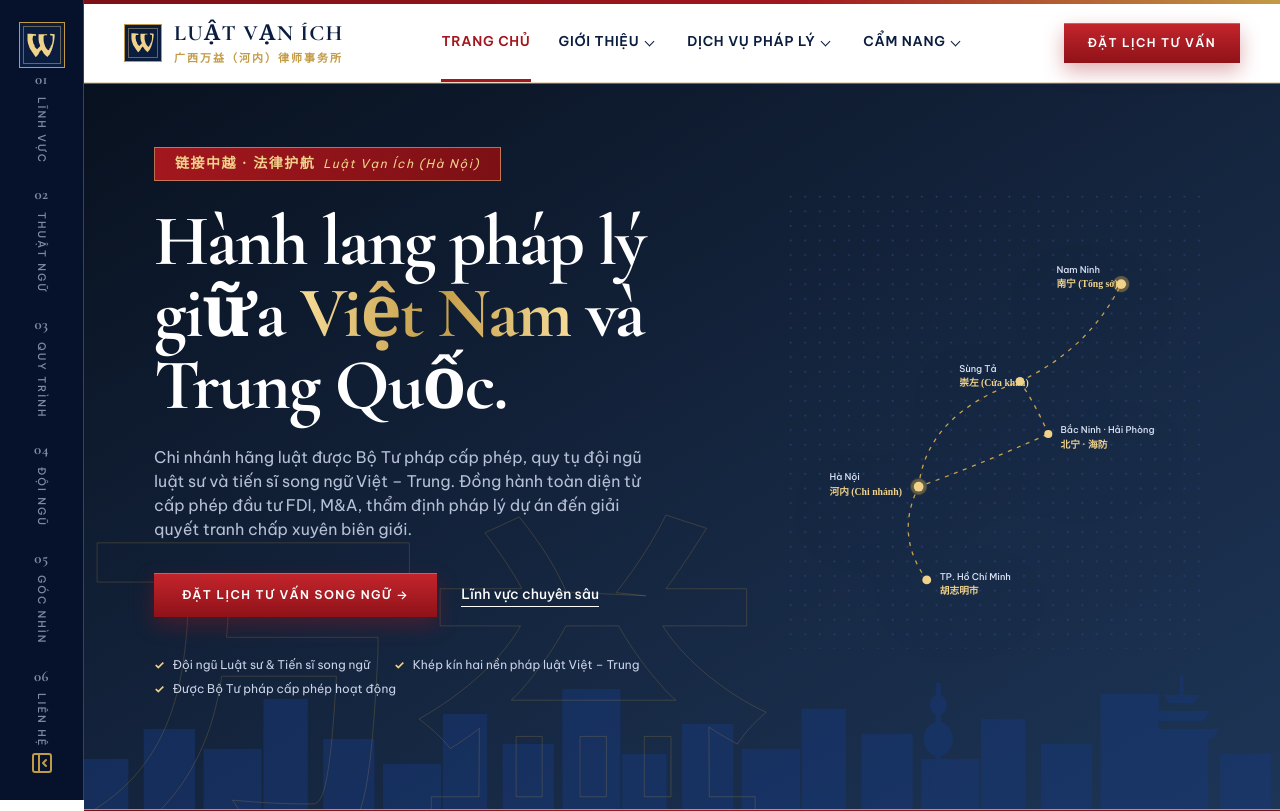
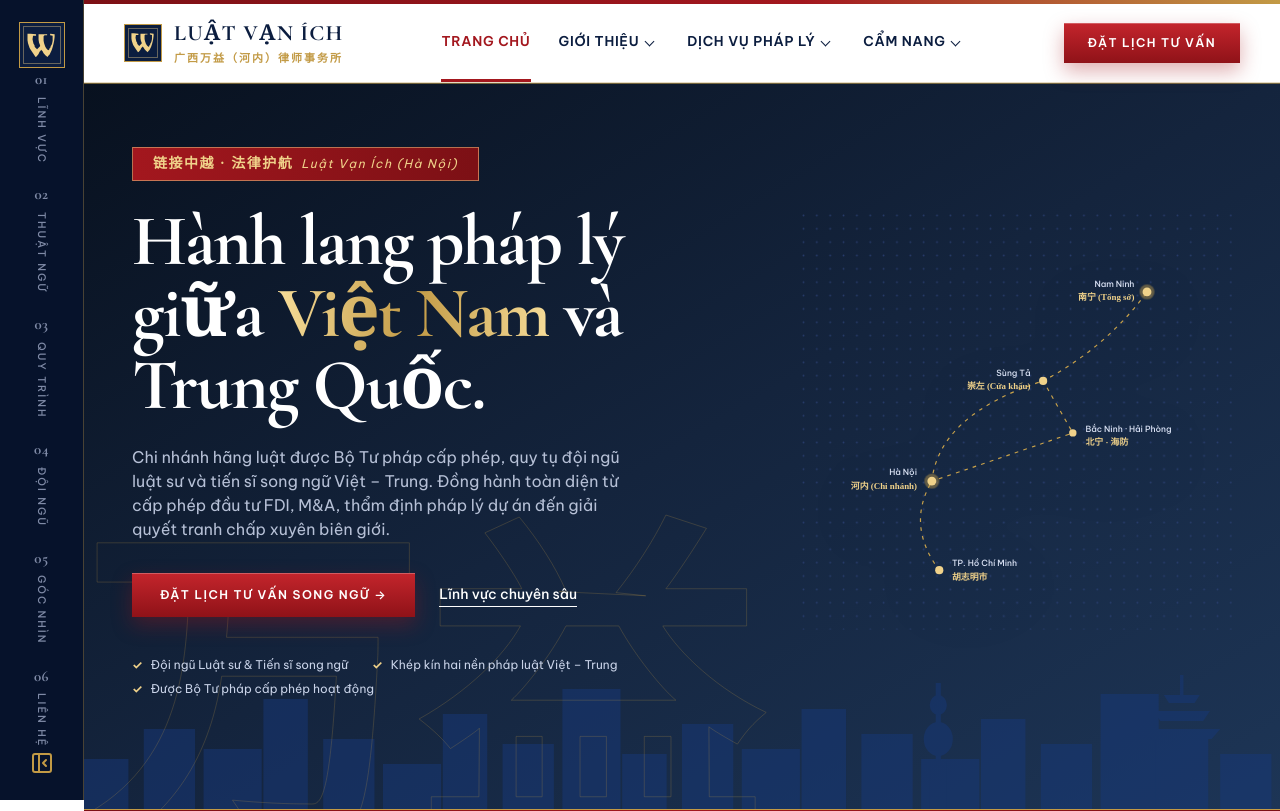
Before and after one commit to henruysun2511/luatvanich, a Next.js app in the folder luatvanich_fe/: page /en in a window 1280 px wide. Shown: the top 811 px of the page. Built offline with nearby package versions, Linux system fonts and the light colour scheme; no server answers.

Commit message:
fix(corridor-map): widen container and fix text overlapping dots using exact text-anchor

```diff
--- a/luatvanich_fe/src/features/home/components/CorridorRadarMap.tsx
+++ b/luatvanich_fe/src/features/home/components/CorridorRadarMap.tsx
@@ -10,8 +10,8 @@ export function CorridorRadarMap() {
 
   return (
     <svg
-      className="w-full max-w-[480px] h-auto drop-shadow-2xl"
-      viewBox="0 0 520 560"
+      className="w-full max-w-[540px] h-auto drop-shadow-2xl"
+      viewBox="0 0 580 560"
       role="img"
       aria-label="Sơ đồ hành lang pháp lý hai chiều Nam Ninh – Sùng Tả – Hà Nội – Bắc Ninh – TP. Hồ Chí Minh của Luật Vạn Ích"
     >
@@ -20,66 +20,66 @@ export function CorridorRadarMap() {
           <circle cx="2" cy="2" r="1.2" fill="#2d4278" />
         </pattern>
       </defs>
-      <rect width="520" height="560" fill="url(#dot-pattern)" opacity=".8" />
+      <rect width="580" height="560" fill="url(#dot-pattern)" opacity=".8" />
 
       {/* Đường chỉ vàng đứt nét chuyển động kết nối hai chiều */}
       <g fill="none" stroke="#c9a24a" strokeWidth="1.6" className="[stroke-dasharray:5_7] animate-dash-flow">
         {/* TP.HCM -> Hà Nội */}
-        <path d="M170 475Q130 420 160 360" />
+        <path d="M185 480Q140 420 175 360" />
         {/* Hà Nội -> Sùng Tả */}
-        <path d="M160 360Q170 270 285 230" />
+        <path d="M175 360Q185 270 325 225" />
         {/* Sùng Tả -> Nam Ninh (Tổng sở) */}
-        <path d="M285 230Q370 190 410 110" />
+        <path d="M325 225Q410 180 465 105" />
         {/* Sùng Tả -> Bắc Ninh · Hải Phòng */}
-        <path d="M285 230Q305 260 320 295" />
+        <path d="M325 225Q345 260 365 295" />
         {/* Hà Nội -> Bắc Ninh · Hải Phòng */}
-        <path d="M160 360Q230 335 320 295" />
+        <path d="M175 360Q250 335 365 295" />
       </g>
 
       {/* Sóng xung kích Radar tại hai đầu cầu: Hà Nội và Nam Ninh */}
       <g fill="#c9a24a">
-        <circle className="animate-radar-pulse [transform-box:fill-box] [transform-origin:center]" cx="410" cy="110" r="5" />
-        <circle className="animate-radar-pulse [transform-box:fill-box] [transform-origin:center]" cx="160" cy="360" r="5" />
+        <circle className="animate-radar-pulse [transform-box:fill-box] [transform-origin:center]" cx="465" cy="105" r="5" />
+        <circle className="animate-radar-pulse [transform-box:fill-box] [transform-origin:center]" cx="175" cy="360" r="5" />
       </g>
 
       {/* Điểm tọa độ các thành phố then chốt */}
       <g fill="#f0d28a">
-        <circle cx="410" cy="110" r="6" />
-        <circle cx="285" cy="230" r="5.5" />
-        <circle cx="320" cy="295" r="5" />
-        <circle cx="160" cy="360" r="6" />
-        <circle cx="170" cy="475" r="5.5" />
+        <circle cx="465" cy="105" r="6" />
+        <circle cx="325" cy="225" r="5.5" />
+        <circle cx="365" cy="295" r="5" />
+        <circle cx="175" cy="360" r="6" />
+        <circle cx="185" cy="480" r="5.5" />
       </g>
 
-      {/* Nhãn tên các địa điểm song ngữ chuẩn theo mạng lưới Vạn Ích */}
+      {/* Nhãn tên các địa điểm song ngữ - Dùng textAnchor chính xác để tránh đè chữ vào dấu chấm */}
       <g className="font-sans text-[11.5px] fill-[#dbe3f5] font-medium">
-        {/* 1. Nam Ninh - Tổng sở chính */}
-        <text x="330" y="96">{isZh ? "南宁" : "Nam Ninh"}</text>
-        <text x="330" y="114" className="font-hanzi font-bold text-xs fill-[#f0d28a]">
+        {/* 1. Nam Ninh - Đặt bên TRÁI dấu chấm (text-anchor: end) */}
+        <text x="448" y="98" textAnchor="end">{isZh ? "南宁" : "Nam Ninh"}</text>
+        <text x="448" y="116" textAnchor="end" className="font-hanzi font-bold text-xs fill-[#f0d28a]">
           {isZh ? "总所·九洲国际" : "南宁 (Tổng sở)"}
         </text>
 
-        {/* 2. Sùng Tả - Cửa khẩu Hữu Nghị Quan */}
-        <text x="210" y="218">{isZh ? "崇左" : "Sùng Tả"}</text>
-        <text x="210" y="236" className="font-hanzi font-bold text-xs fill-[#f0d28a]">
+        {/* 2. Sùng Tả - Đặt bên TRÁI dấu chấm (text-anchor: end) */}
+        <text x="308" y="218" textAnchor="end">{isZh ? "崇左" : "Sùng Tả"}</text>
+        <text x="308" y="236" textAnchor="end" className="font-hanzi font-bold text-xs fill-[#f0d28a]">
           {isZh ? "边境口岸分所" : "崇左 (Cửa khẩu)"}
         </text>
 
-        {/* 3. Bắc Ninh · Hải Phòng - Vùng công nghiệp & cảng biển FDI */}
-        <text x="335" y="294">{isZh ? "北宁 · 海防" : "Bắc Ninh · Hải Phòng"}</text>
-        <text x="335" y="312" className="font-hanzi font-bold text-xs fill-[#f0d28a]">
+        {/* 3. Bắc Ninh · Hải Phòng - Đặt bên PHẢI dấu chấm (text-anchor: start) */}
+        <text x="382" y="294" textAnchor="start">{isZh ? "北宁 · 海防" : "Bắc Ninh · Hải Phòng"}</text>
+        <text x="382" y="312" textAnchor="start" className="font-hanzi font-bold text-xs fill-[#f0d28a]">
           {isZh ? "产业园区·港口" : "北宁 · 海防"}
         </text>
 
-        {/* 4. Hà Nội - Chi nhánh Việt Nam */}
-        <text x="50" y="352">{isZh ? "河内" : "Hà Nội"}</text>
-        <text x="50" y="370" className="font-hanzi font-bold text-xs fill-[#f0d28a]">
+        {/* 4. Hà Nội - Đặt bên TRÁI dấu chấm (text-anchor: end) */}
+        <text x="155" y="352" textAnchor="end">{isZh ? "河内" : "Hà Nội"}</text>
+        <text x="155" y="370" textAnchor="end" className="font-hanzi font-bold text-xs fill-[#f0d28a]">
           {isZh ? "越南分所·政务区" : "河内 (Chi nhánh)"}
         </text>
 
-        {/* 5. TP. Hồ Chí Minh - Trung tâm kinh tế phía Nam */}
-        <text x="186" y="475">{isZh ? "胡志明市" : "TP. Hồ Chí Minh"}</text>
-        <text x="186" y="493" className="font-hanzi font-bold text-xs fill-[#f0d28a]">
+        {/* 5. TP. Hồ Chí Minh - Đặt bên PHẢI dấu chấm (text-anchor: start) */}
+        <text x="202" y="475" textAnchor="start">{isZh ? "胡志明市" : "TP. Hồ Chí Minh"}</text>
+        <text x="202" y="493" textAnchor="start" className="font-hanzi font-bold text-xs fill-[#f0d28a]">
           {isZh ? "南部商业中心" : "胡志明市"}
         </text>
       </g>
--- a/luatvanich_fe/src/features/home/components/HeroSection.tsx
+++ b/luatvanich_fe/src/features/home/components/HeroSection.tsx
@@ -64,7 +64,7 @@ export function HeroSection() {
         万益
       </div>
 
-      <div className="max-w-6xl mx-auto px-6 lg:px-12 relative z-[2] grid grid-cols-1 lg:grid-cols-12 gap-8 items-center min-h-[660px] pt-16 pb-28">
+      <div className="max-w-7xl mx-auto px-6 lg:px-12 relative z-[2] grid grid-cols-1 lg:grid-cols-12 gap-8 lg:gap-12 items-center min-h-[660px] pt-16 pb-28">
         <div className="lg:col-span-7 space-y-6">
           <EyebrowBadge
             hz={isZh ? "链接中越 · 法律护航" : "链接中越 · 法律护航"}
```
